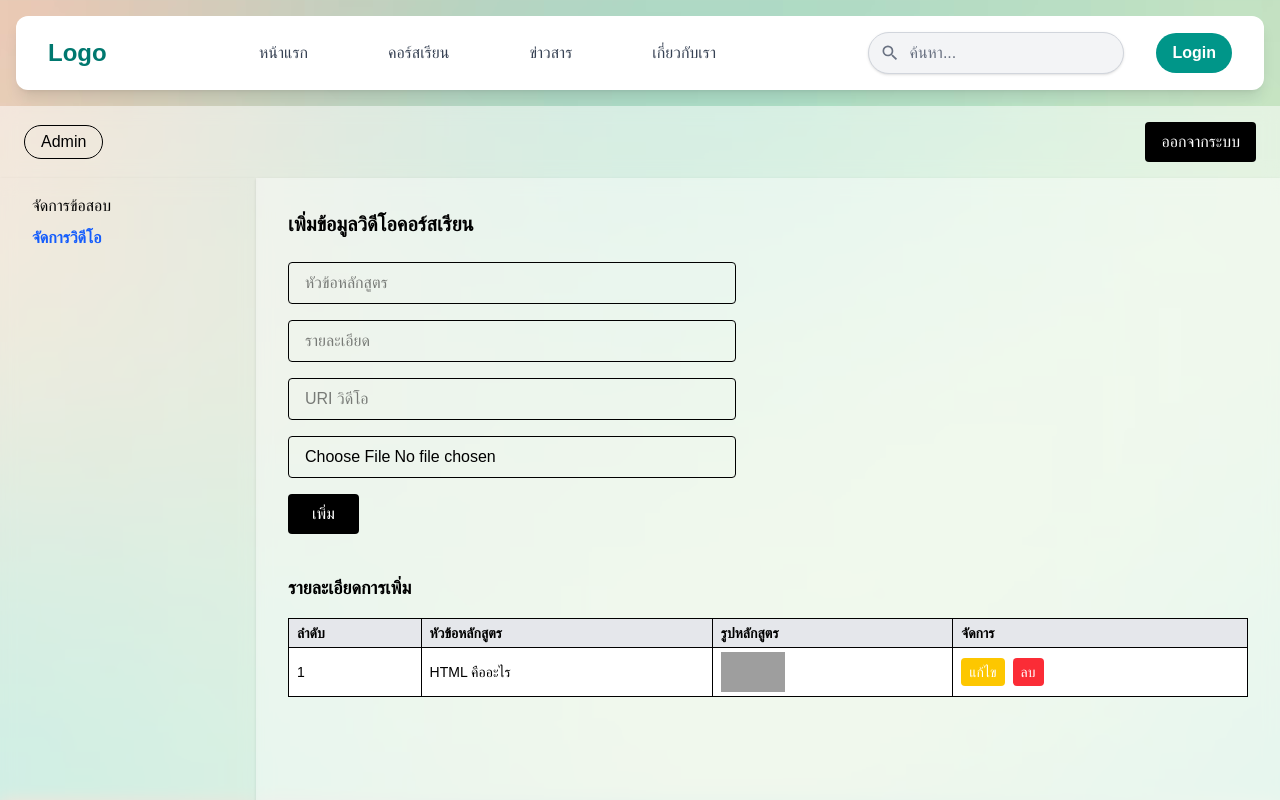
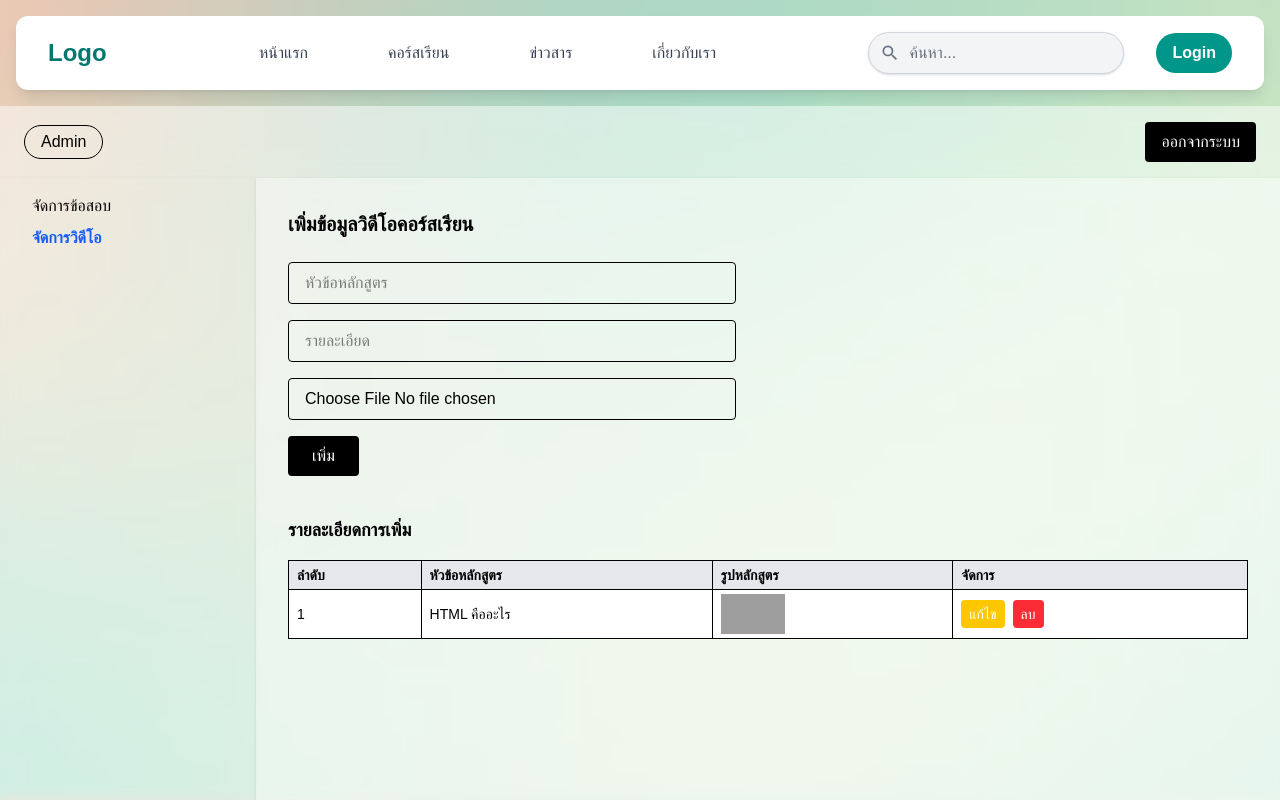
Before and after one commit to worawutyachaiya/Project-End, a Next.js app: page /admin/video in a window 1280 px wide. Shown: the top 800 px of the page. Built offline with nearby package versions, Linux system fonts and the light colour scheme; grey boxes are pictures that could not be loaded.

Commit message:
urlVideo

```diff
--- a/app/admin/video/page.tsx
+++ b/app/admin/video/page.tsx
@@ -94,14 +94,6 @@
               className="w-full border px-4 py-2 rounded text-black"
             />
             <input
-              type="text"
-              name="uri"
-              placeholder="URI วิดีโอ"
-              value={form.uri}
-              onChange={handleChange}
-              className="w-full border px-4 py-2 rounded text-black"
-            />
-            <input
               type="file"
               name="image"
               accept="image/*"
```
